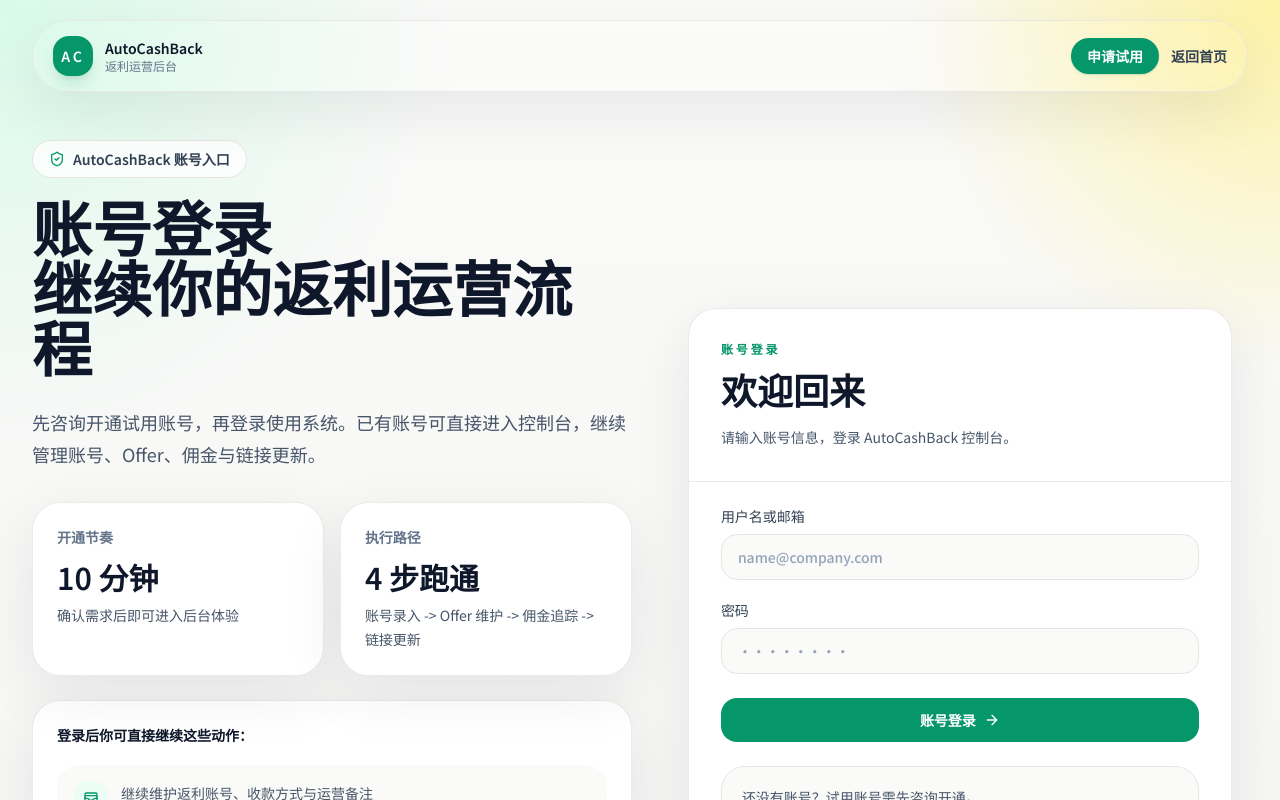
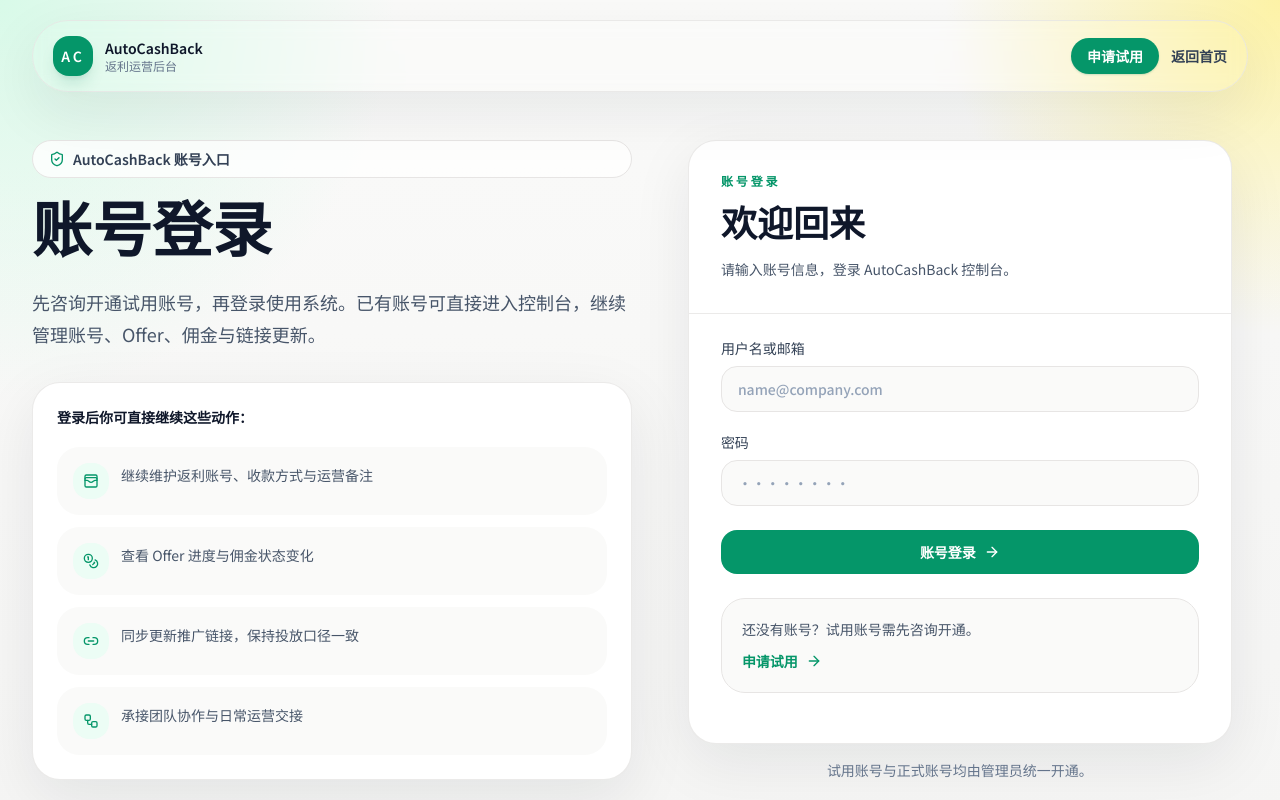
Before and after one commit to xxrenzhe/autocashback, a Next.js app in the folder apps/web/: page /login in a window 1280 px wide. Shown: the top 800 px of the page. Built offline with nearby package versions, Linux system fonts and the light colour scheme; no server answers.

Commit message:
Polish login page layout

```diff
--- a/apps/web/components/login-form.tsx
+++ b/apps/web/components/login-form.tsx
@@ -4,7 +4,10 @@
 import { useRouter } from "next/navigation";
 import { ArrowRight } from "lucide-react";
 
-export function LoginForm(props: { onContactClick: () => void }) {
+export function LoginForm(props: {
+  className?: string;
+  onContactClick: () => void;
+}) {
   const router = useRouter();
   const [pending, startTransition] = useTransition();
   const [username, setUsername] = useState("");
@@ -34,7 +37,7 @@
   };
 
   return (
-    <form className="surface-panel overflow-hidden p-0" onSubmit={handleSubmit}>
+    <form className={`surface-panel overflow-hidden p-0 ${props.className ?? ""}`.trim()} onSubmit={handleSubmit}>
       <div className="border-b border-brand-line/80 px-8 py-8">
         <p className="eyebrow">账号登录</p>
         <h2 className="mt-4 font-display text-4xl font-semibold text-slate-900">欢迎回来</h2>
--- a/apps/web/components/login-page-shell.tsx
+++ b/apps/web/components/login-page-shell.tsx
@@ -8,19 +8,6 @@
 import { BrandMark } from "@/components/brand-mark";
 import { ContactQrDialog } from "@/components/contact-qr-dialog";
 import { LoginForm } from "@/components/login-form";
-
-const loginHighlights = [
-  {
-    label: "开通节奏",
-    value: "10 分钟",
-    text: "确认需求后即可进入后台体验"
-  },
-  {
-    label: "执行路径",
-    value: "4 步跑通",
-    text: "账号录入 -> Offer 维护 -> 佣金追踪 -> 链接更新"
-  }
-];
 
 const loginActions = [
   {
@@ -85,31 +72,18 @@
         </header>
       </div>
 
-      <div className="mx-auto grid min-h-[calc(100vh-6rem)] max-w-7xl items-center gap-10 px-5 pb-10 pt-10 lg:grid-cols-[1.02fr,0.98fr] lg:px-8 lg:pt-12">
-        <section className="max-w-2xl">
+      <div className="mx-auto grid min-h-[calc(100vh-6rem)] max-w-7xl items-start gap-10 px-5 pb-10 pt-10 lg:grid-cols-[1.02fr,0.98fr] lg:items-stretch lg:px-8 lg:pt-12">
+        <section className="flex h-full max-w-2xl flex-col">
           <p className="inline-flex items-center gap-2 rounded-full border border-brand-line bg-white/80 px-4 py-2 text-sm font-semibold text-slate-700">
             <ShieldCheck className="h-4 w-4 text-brand-emerald" />
             AutoCashBack 账号入口
           </p>
-          <h1 className="mt-6 max-w-4xl font-display text-5xl font-semibold leading-tight text-slate-900 lg:text-6xl">
-            账号登录
-            <span className="block">继续你的返利运营流程</span>
-          </h1>
+          <h1 className="mt-6 max-w-4xl font-display text-5xl font-semibold leading-tight text-slate-900 lg:text-6xl">账号登录</h1>
           <p className="mt-6 max-w-2xl text-lg leading-8 text-slate-600">
             先咨询开通试用账号，再登录使用系统。已有账号可直接进入控制台，继续管理账号、Offer、佣金与链接更新。
           </p>
 
-          <div className="mt-8 grid gap-4 sm:grid-cols-2">
-            {loginHighlights.map((item) => (
-              <article className="surface-panel p-6" key={item.label}>
-                <p className="text-sm font-semibold text-slate-500">{item.label}</p>
-                <p className="mt-3 text-3xl font-semibold text-slate-900">{item.value}</p>
-                <p className="mt-2 text-sm leading-6 text-slate-600">{item.text}</p>
-              </article>
-            ))}
-          </div>
-
-          <div className="surface-panel mt-6 p-6">
+          <div className="surface-panel mt-8 flex-1 p-6">
             <p className="text-sm font-semibold text-slate-900">登录后你可直接继续这些动作：</p>
             <div className="mt-5 grid gap-3">
               {loginActions.map((item) => {
@@ -128,9 +102,9 @@
           </div>
         </section>
 
-        <div className="w-full lg:justify-self-end">
-          <div className="mx-auto max-w-[34rem]">
-            <LoginForm onContactClick={() => setIsContactDialogOpen(true)} />
+        <div className="flex h-full w-full lg:justify-self-end">
+          <div className="mx-auto flex h-full w-full max-w-[34rem] flex-col">
+            <LoginForm className="h-full" onContactClick={() => setIsContactDialogOpen(true)} />
             <p className="mt-4 text-center text-sm text-slate-500">试用账号与正式账号均由管理员统一开通。</p>
           </div>
         </div>
```
